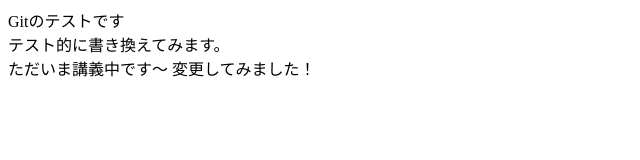
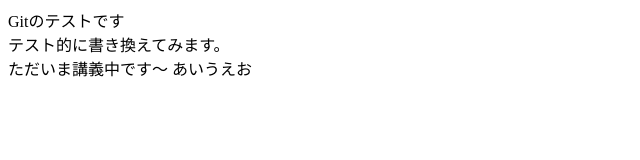
Before and after one commit to sept-sternetend/gittest01, a plain HTML site: page index.html in a window 1280 px wide. Shown: the full height of the page, 0-640 px from the left. Drawn offline with Linux system fonts and the light colour scheme.

Commit message:
second commit

```diff
--- a/index.html
+++ b/index.html
@@ -10,6 +10,6 @@
     Gitのテストです<br>
     テスト的に書き換えてみます。<br>
     ただいま講義中です〜
-    変更してみました！
+    あいうえお
 </body>
 </html>
```
